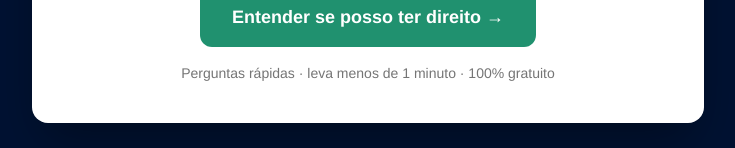
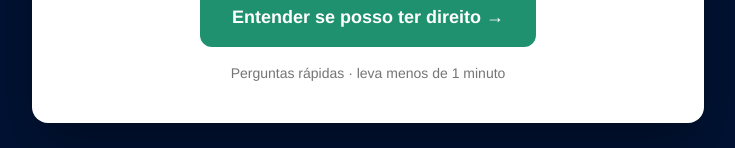
Before and after one commit to bmztech/form-previdenci-rio, a Next.js app: page /adic-25 in a window 1280 px wide. Shown: the part 542-690 px from the top of the page, without its empty margins (272-1007 px from the left). Built offline with nearby package versions, Linux system fonts and the light colour scheme.

Commit message:
Remove "100% gratuito" da intro do funil adic-25

```diff
--- a/src/components/FunnelAdic25.tsx
+++ b/src/components/FunnelAdic25.tsx
@@ -378,7 +378,7 @@ function Intro({ onStart }: { onStart: () => void }) {
       </button>
 
       <p className="mt-4 text-sm text-muted">
-        Perguntas rápidas · leva menos de 1 minuto · 100% gratuito
+        Perguntas rápidas · leva menos de 1 minuto
       </p>
     </div>
   );
```
